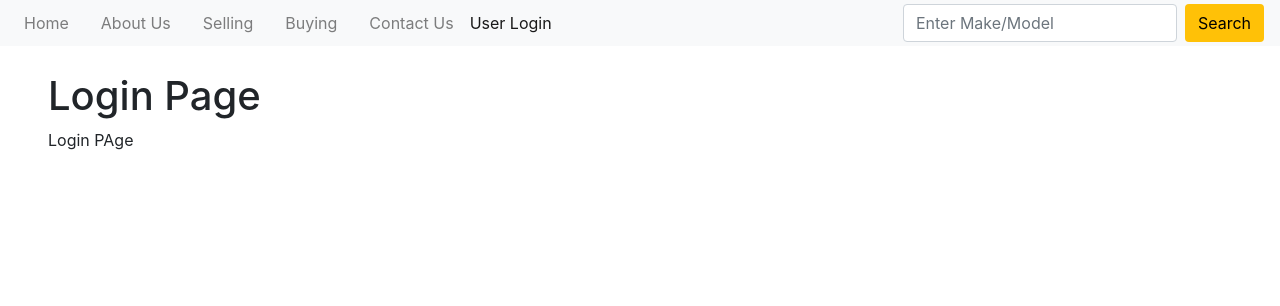
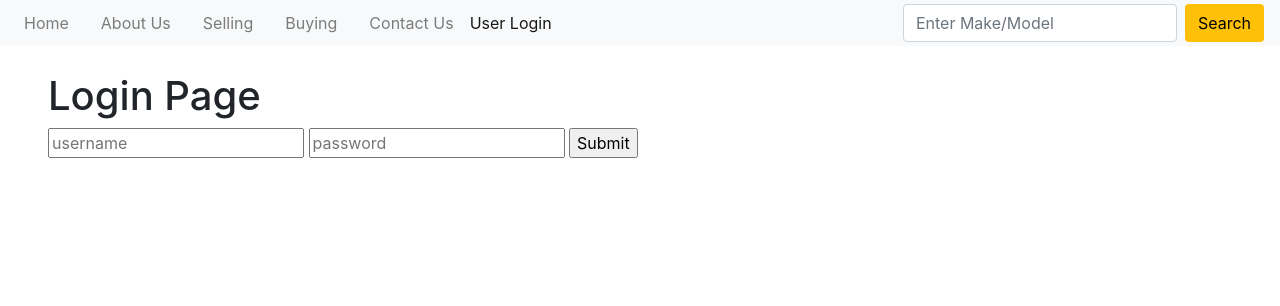
Before and after one commit to 99Ace/Assignment4-django-caruser-login, a Django app: page /login/ in a window 1280 px wide. Shown: the top 306 px of the page. Run offline with Django 3.2, Linux system fonts and the light colour scheme; some libraries are stand-ins or nearby versions.

Commit message:
User login via form working

```diff
--- /dev/null
+++ b/accounts/forms.py
@@ -0,0 +1,6 @@
+from django import forms
+
+# Forms for user to key in their user name and password
+class LoginForm(forms.Form):
+    username = forms.CharField()
+    password = forms.CharField(widget=forms.PasswordInput)
--- a/accounts/templates/login.html
+++ b/accounts/templates/login.html
@@ -6,6 +6,12 @@
 {%endblock %}
 {%block content %}
   <div>
-   Login PAge
+    <form method='POST'>
+         {% csrf_token %}
+         <input type="text" name="username" placeholder="username"/>
+         <input type="text" name="password" placeholder="password"/>
+
+         <input type="submit">
+    </form>
   </div>
 {%endblock%}
--- a/accounts/views.py
+++ b/accounts/views.py
@@ -1,5 +1,6 @@
 from django.shortcuts import render, redirect, reverse, HttpResponse
 from django.contrib import auth, messages
+from .forms import LoginForm
 
 # Create your views here.
 def index(request):
@@ -11,5 +12,20 @@ def logout(request):
     return redirect(reverse('index'))
 
 def login(request):
-    """Returns the login page"""
-    return render(request, 'login.html')
+    if request.method == 'POST':
+        login_form = LoginForm(request.POST) # populate the form from what the user has keyed in
+        if login_form.is_valid():
+            # attempt to check the username and password is valid
+            user = auth.authenticate(username=request.POST['username'],
+                                     password=request.POST['password'])
+            if user:
+                # log in the user
+                auth.login(user=user, request=request)
+                return redirect(reverse('index'))
+            else:
+                login_form.add_error('None', "Invalid username or password")
+    else:
+        login_form = LoginForm
+        return render(request, 'login.html', {
+            'form':login_form
+        })
```
Also changed, not shown: db.sqlite3.
